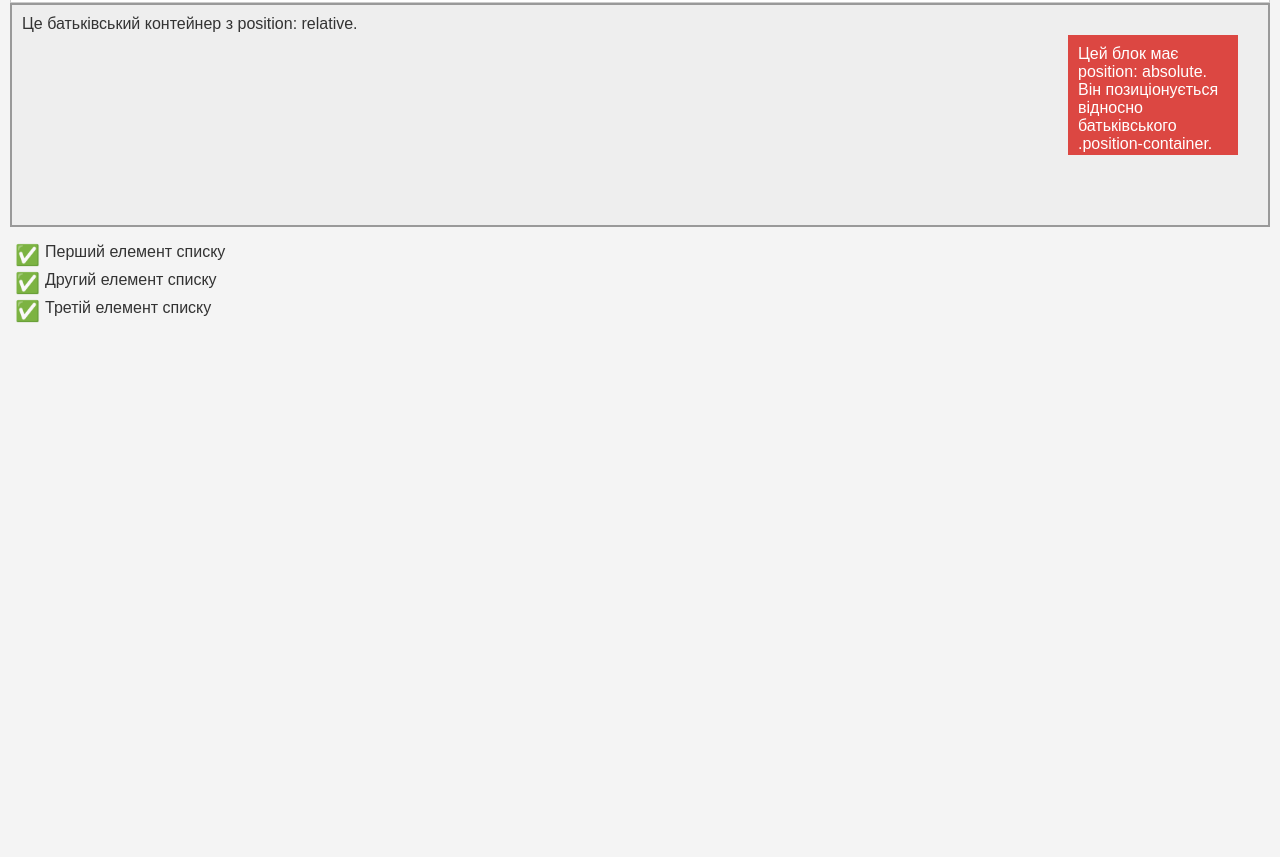
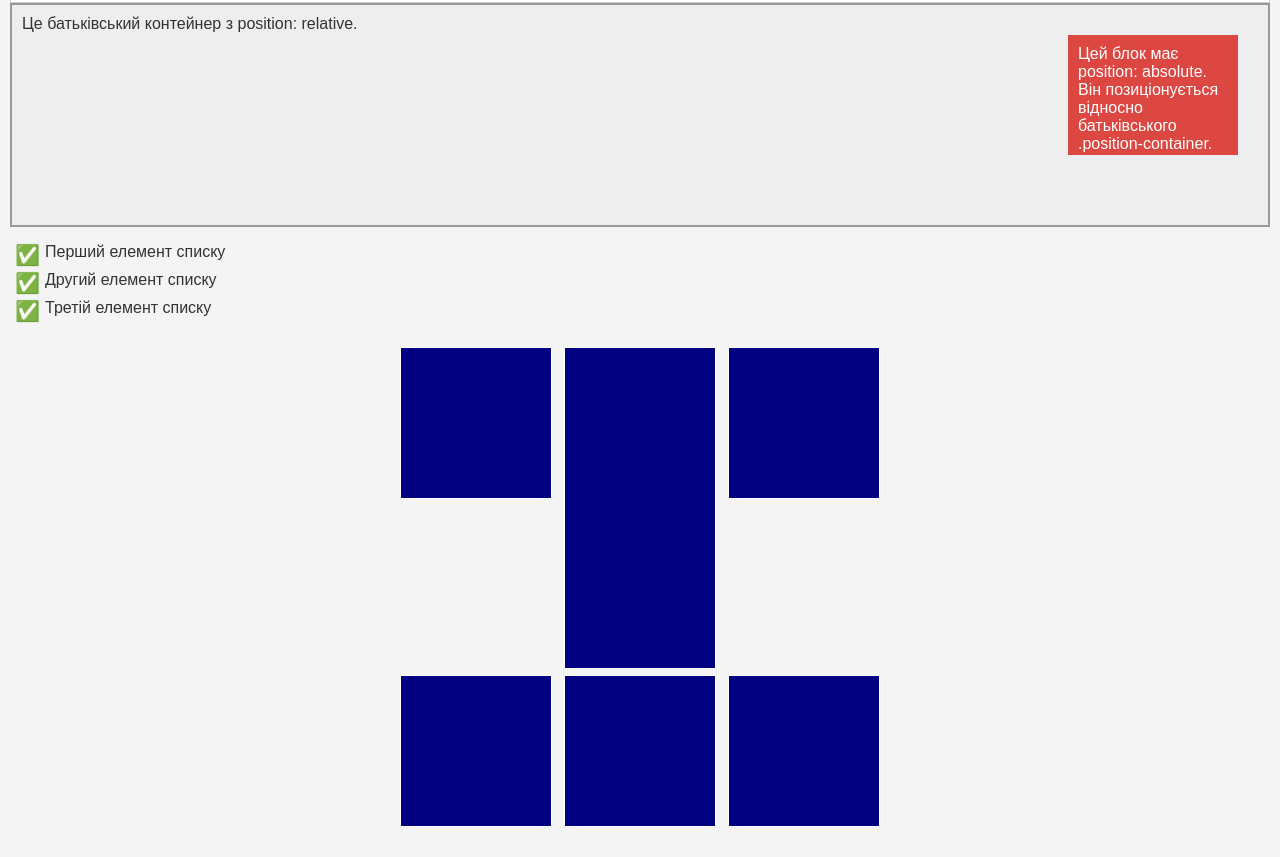
Before and after one commit to yaroslavlukianovnure/WR_LB2, a plain HTML site: page index.html in a window 1280 px wide. Shown: the part 422-1279 px from the top of the page. Before the commit the page ends 800 px from the top, so only its background shows below. Drawn offline with Linux system fonts and the light colour scheme.

Commit message:
Add flexbox

```diff
--- a/index.html
+++ b/index.html
@@ -47,5 +47,18 @@
         <li>Третій елемент списку</li>
     </ul>
 
+    <div class="flex-layout-container">
+        <div class="flex-row top-row">
+            <div class="flex-item"></div>
+            <div class="flex-item tall"></div>
+            <div class="flex-item"></div>
+        </div>
+        <div class="flex-row">
+            <div class="flex-item"></div>
+            <div class="flex-item"></div>
+            <div class="flex-item"></div>
+        </div>
+    </div>
+
 </body>
 </html>
--- a/style.css
+++ b/style.css
@@ -67,3 +67,37 @@ body {
     top: 0;
     font-size: 20px;
 }
+
+.flex-layout-container {
+    display: flex;
+    flex-direction: column;
+    justify-content: space-between;
+
+    width: 90%;
+    max-width: 500px;
+    height: 500px;
+    margin: 20px auto;
+    padding: 10px;
+    box-sizing: border-box;
+}
+
+.flex-row {
+    display: flex;
+    flex-direction: row;
+    justify-content: space-between;
+}
+
+.top-row {
+    align-items: flex-start;
+}
+
+.flex-item {
+    width: 150px;
+    height: 150px;
+    background-color: #000080;
+    border: 1px solid #fff;
+}
+
+.flex-item.tall {
+    height: 320px;
+}
```
